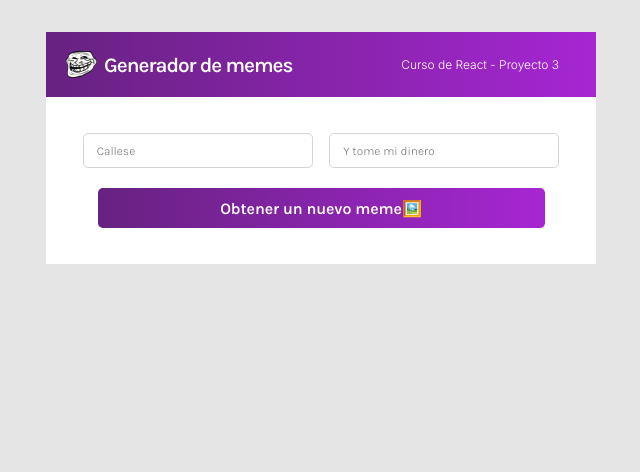
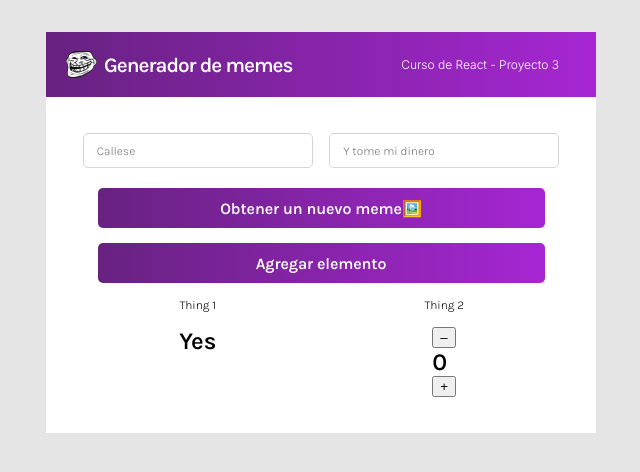
Before and after one commit to crcascr/React-Learning, a React (Create React App) app in the folder interactive-web-app/: page / in a window 1280 px wide. Shown: the top 472 px of the page, without its empty margins (319-959 px from the left). Built offline with nearby package versions, Linux system fonts and the light colour scheme.

Commit message:
UseState - cambio estado con func devolucion call

```diff
--- a/interactive-web-app/src/components/Meme.js
+++ b/interactive-web-app/src/components/Meme.js
@@ -1,17 +1,61 @@
 import React from "react";
-import memesData from "../memesData"
+import memesData from "../memesData";
 
 function Meme() {
-    let urlMeme;
+  let urlMeme;
+  /*function saludo(nombre) {
+    const fechaCompleta = new Date();
+    const hora = fechaCompleta.getHours();
+    const minuto = fechaCompleta.getMinutes();
+    let momentoDia = "";
+
+    if ((hora >= 4 && hora < 11) || (hora === 11 && minuto <= 59)) {
+      momentoDia = "morning";
+    }else if (hora>=12 && hora<17){
+        momentoDia = "afternoon";
+    }else if(hora>=17 && hora<20){
+        momentoDia = "evening";
+    }else{
+        momentoDia = "night";
+    }
+    console.log("Good",momentoDia,nombre);
+
+  }*/
   function recogeClick() {
-    const memesLenght=memesData.data.memes.length;
+    const memesLenght = memesData.data.memes.length;
 
-    const numAleatorio=Math.floor(Math.random() * (memesLenght+1));
+    const numAleatorio = Math.floor(Math.random() * (memesLenght + 1));
 
-    urlMeme=memesData.data.memes[numAleatorio].url;
-    console.log(urlMeme)
+    urlMeme = memesData.data.memes[numAleatorio].url;
+    console.log(urlMeme);
+    //saludo("Cristian");
   }
 
+  const [result, setResult] = React.useState("Yes");
+  //console.log(result);
+
+  function cambiarResultado() {
+    setResult("No");
+  }
+
+  const [things, setThings] = React.useState(["Thing 1", "Thing 2"]);
+  const elementos = things.map((thing) => <p key={thing}>{thing}</p>);
+
+  function agregarElemento() {
+    const nombreElemento = `Thing ${things.length + 1}`;
+    console.log(nombreElemento);
+    setThings((prevState) => [...prevState, nombreElemento]);
+  }
+
+  const [contador, setContador] = React.useState(0);
+
+  function restarContador() {
+    setContador(contadorAnterior=>contadorAnterior-1);
+  }
+
+  function sumarContador() {
+    setContador(contadorAnterior=>contadorAnterior+1);
+  }
 
   return (
     <main className="meme">
@@ -27,8 +71,22 @@ function Meme() {
           placeholder="Y tome mi dinero"
         ></input>
         <button className="meme--boton" onClick={recogeClick}>
-        Obtener un nuevo meme🖼️
-      </button>
+          Obtener un nuevo meme🖼️
+        </button>
+        <button className="meme--boton" onClick={agregarElemento}>
+          Agregar elemento
+        </button>
+        {elementos}
+        <div className="state--value" onClick={cambiarResultado}>
+          <h1>{result}</h1>
+        </div>
+        <div className="counter">
+          <button className="counter--minus" onClick={restarContador}>–</button>
+          <div className="counter--count">
+            <h1>{contador}</h1>
+          </div>
+          <button className="counter--plus" onClick={sumarContador}>+</button>
+        </div>
       </div>
     </main>
   );
```
